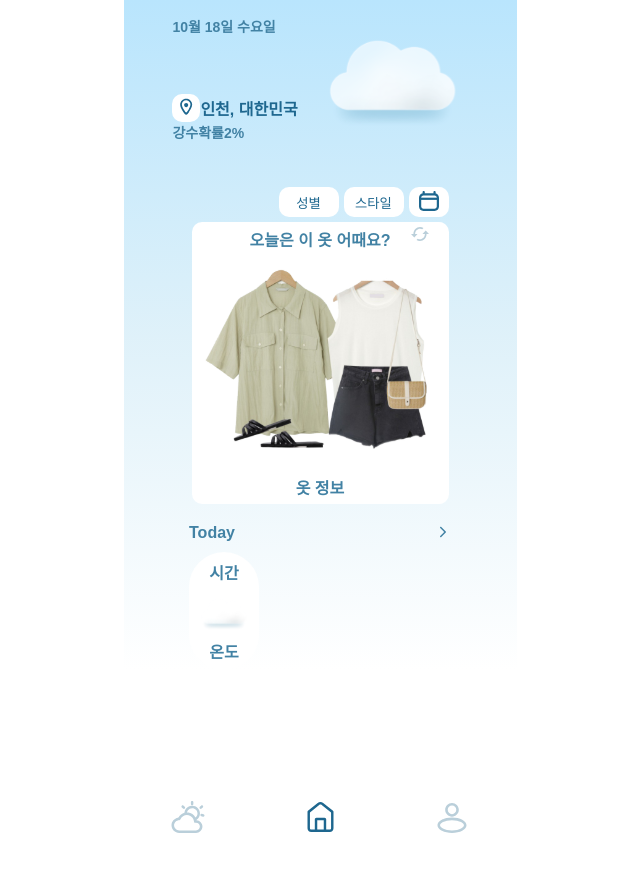
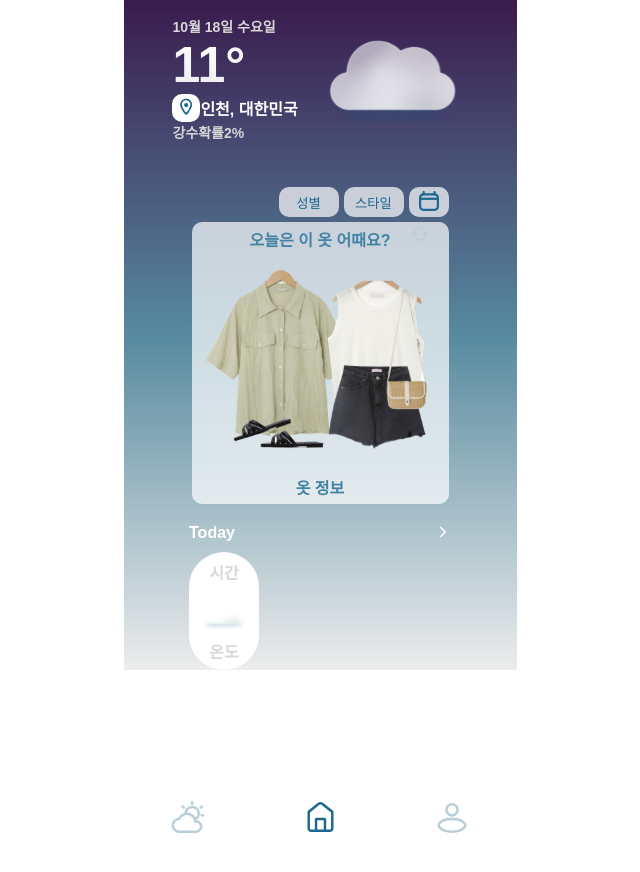
Before and after one commit to minjeongss/Nanali-cody-frontend, a React (Create React App) app: page /home in a window 1280 px wide. Shown: the top 872 px of the page, without its empty margins (320-960 px from the left). Built offline with nearby package versions, Linux system fonts and the light colour scheme; the HTML template or start-up script is replaced by a standard one; a web font is replaced by a local one.

Commit message:
#3 - 낮-밤 색 변화 구현

```diff
--- a/package.json
+++ b/package.json
@@ -9,6 +9,7 @@
     "axios": "^1.6.0",
     "react": "^18.2.0",
     "react-dom": "^18.2.0",
+    "react-horizontal-scrolling-menu": "^4.1.1",
     "react-icons": "^4.11.0",
     "react-infinite-scroll-component": "^6.1.0",
     "react-router-dom": "^6.18.0",
--- a/src/components/SwiperWeather.jsx
+++ b/src/components/SwiperWeather.jsx
@@ -1,7 +1,5 @@
 import React, { useState } from 'react';
 import styles from '../styles/SwiperWeather.module.css'
-import {Swiper,SwiperSlide} from 'swiper/react';
-import 'swiper/css';
 
 export default function SwiperWeather() {
     const [time,setTime]=useState([
@@ -9,6 +7,7 @@ export default function SwiperWeather() {
     ])
     return (
         <div> {/*여기에 className={styles.all} 생략*/}
+
             <div className={styles.box}>
                 <div>시간</div>
                 <img className={styles.weather} src={`${process.env.PUBLIC_URL}/assets/cloud.svg`} alt="" />
--- a/src/pages/Home.jsx
+++ b/src/pages/Home.jsx
@@ -10,7 +10,7 @@ export default function Home() {
     //     {}
     // ]);
     // const dateList=calendar.map((list)=><div></div>);
-    const [isDay,setIsDay]=useState(true);
+    const [isDay,setIsDay]=useState(false);
     const [isRainy,setIsRainy]=useState(false);
     const [rainPercent,setRainPercent]=useState(0);
 
@@ -38,14 +38,17 @@ export default function Home() {
         }
         return null;
     }
+    const handleRandom=()=>{
+
+    }
     return (
         // styles.body ${controlBackground?'day':'night'}
         <div className={isDay?`${styles.bodyDay}`:`${styles.bodyNight}`}>
             <div className={styles.top}>
                 <div className={styles.topLeft}>
                     <div className={styles.date}>10월 18일 수요일</div>
-                    <div className={styles.temperature}>23°</div>
-                    <div className={isDay?`${styles.locationDay}`:`${styles.location}`}><button className={styles.buttonImgSmall}><img src={`${process.env.PUBLIC_URL}/assets/location.svg`} alt="" /></button>인천, 대한민국</div>
+                    <div className={isDay?`${styles.temperatureDay}`:`${styles.temperatureNight}`}>11°</div>
+                    <div className={isDay?`${styles.locationDay}`:`${styles.locationNight}`}><button className={styles.buttonImgSmall}><img src={`${process.env.PUBLIC_URL}/assets/location.svg`} alt="" /></button>인천, 대한민국</div>
                     <div className={styles.rainyPercent}>강수확률2% {PrintUmbrella()}</div>
                 </div>
                 <div>{PrintWeather()}</div>
@@ -58,7 +61,7 @@ export default function Home() {
                 </div>
                 <div className={styles.centerContent}>
                     <div>오늘은 이 옷 어때요?</div>
-                        <img className={styles.imgCenterTitle} src={`${process.env.PUBLIC_URL}/assets/reset.svg`} alt="" />
+                        <img onClick={handleRandom} className={styles.imgCenterTitle} src={`${process.env.PUBLIC_URL}/assets/reset.svg`} alt="" />
                     <Link to="/detail">
                         <img src={`${process.env.PUBLIC_URL}/assets/clothes.svg`} alt="" />
                     </Link>
@@ -66,7 +69,7 @@ export default function Home() {
                 </div>
             </div>
             <div className={styles.bottom}>
-                <div className={styles.bottomTitle}>
+                <div className={isDay?`${styles.bottomTitleDay}`:`${styles.bottomTitleNight}`}>
                     <div>Today</div>
                     <IoIosArrowForward />
                 </div>
--- a/src/styles/Home.module.css
+++ b/src/styles/Home.module.css
@@ -30,15 +30,25 @@
 .date,.rainyPercent{
     font-size:14px;
 }
-.temperature{
-    background: linear-gradient(to bottom,var(--color-nany),var(--color-white));
+.temperatureDay{
+    background: linear-gradient(to bottom,rgba(0,89,137),rgba(98,160,194,0.9));
     font-size: 50px;
     background-clip: text;
     -webkit-background-clip: text;
-    -webkit-text-fill-color: transparent; /*transparent면 배경화면으로 잡히고, 안넣으면 안되고!!*/
+    -webkit-text-fill-color: transparent;
+}
+.temperatureNight{
+    background: linear-gradient(to bottom,rgba(255,255,255,1),rgba(255,255,255,0.9));
+    font-size: 50px;
+    background-clip: text;
+    -webkit-background-clip: text;
+    -webkit-text-fill-color: transparent;
 }
 .locationDay{
     color:var(--color-darkblue);
+}
+.locationNight{
+    color:var(--color-white);
 }
 .imgWeather{
     width: 150px;
@@ -50,19 +60,19 @@
     height: 28px;
 }
 .buttonImg{
-    background-color: var(--color-white);
+    background-color: rgba(255,255,255,0.7);
     width: 40px;
     height: 30px;
 }
 .buttonSex{
-    background-color: var(--color-white);
+    background-color: rgba(255,255,255,0.7);
     color:var(--color-darkblue);
     width: 60px;
     height: 30px;
     margin-left: auto;
 }
 .buttonStyle{
-    background-color: var(--color-white);
+    background-color: rgba(255,255,255,0.7);
     color:var(--color-darkblue);
     width: 60px;
     height: 30px;
@@ -80,7 +90,7 @@
     display: flex;
     flex-direction: column;
     align-items: center;
-    background-color: var(--color-white);
+    background-color: rgba(255,255,255,0.7);
     color:var(--color-blue);
     border-radius: 10px;
     margin-top: 5px;
@@ -93,10 +103,17 @@
 }
 .bottom{
 }
-.bottomTitle{
+.bottomTitleDay{
     display: flex;
     flex-direction: row;
     gap:200px;
-
     margin-bottom: 10px;
+    color:var(--color-darkblue);
 }
+.bottomTitleNight{
+    display: flex;
+    flex-direction: row;
+    gap:200px;
+    margin-bottom: 10px;
+    color:var(--color-white);
+}
```
Also changed, not shown: 1 other file (tests, documents, lock files or other folders).
